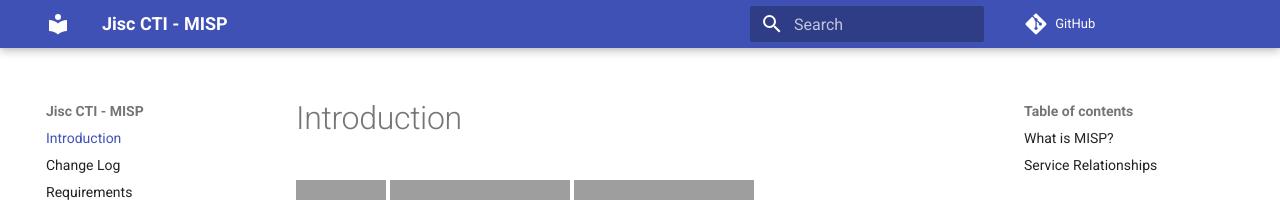
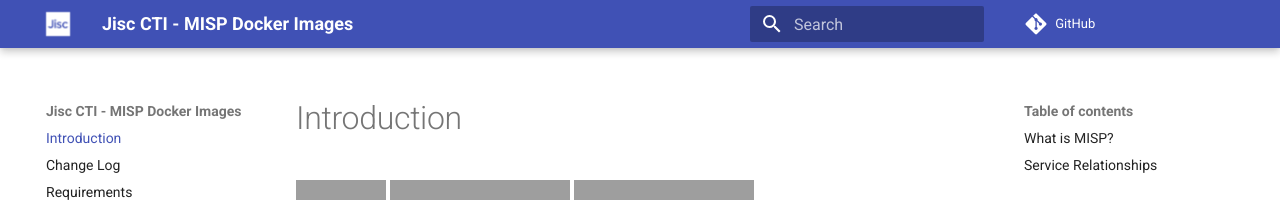
Before and after one commit to JiscCTI/misp-docker, an MkDocs documentation site: the page built from pages/index.md, in a window 1280 px wide. Shown: the top 208 px of the page. Built offline with MkDocs 1.6.1 and Material for MkDocs 9.7.7, drawn with Linux system fonts in a browser that asks for light colours; comment, search, counter and statistics services are not loaded; grey boxes are pictures that could not be loaded.

Commit message:
docs: fix branding

```diff
--- a/mkdocs.yml
+++ b/mkdocs.yml
@@ -3,7 +3,7 @@
 #
 # SPDX-License-Identifier: GPL-3.0-only
 
-site_name: Jisc CTI - MISP
+site_name: Jisc CTI - MISP Docker Images
 site_url: https://jisccti.github.io/misp-docker/
 repo_url: https://github.com/jisccti/misp-docker/
 repo_name: GitHub
@@ -46,6 +46,7 @@
     - GitHub Actions: dev/gh-actions.md
 theme:
   name: material
+  logo: img/jisc.png
   features:
     - content.code.copy
 markdown_extensions:
```
Also changed, not shown: pages/img/jisc.png (added).
